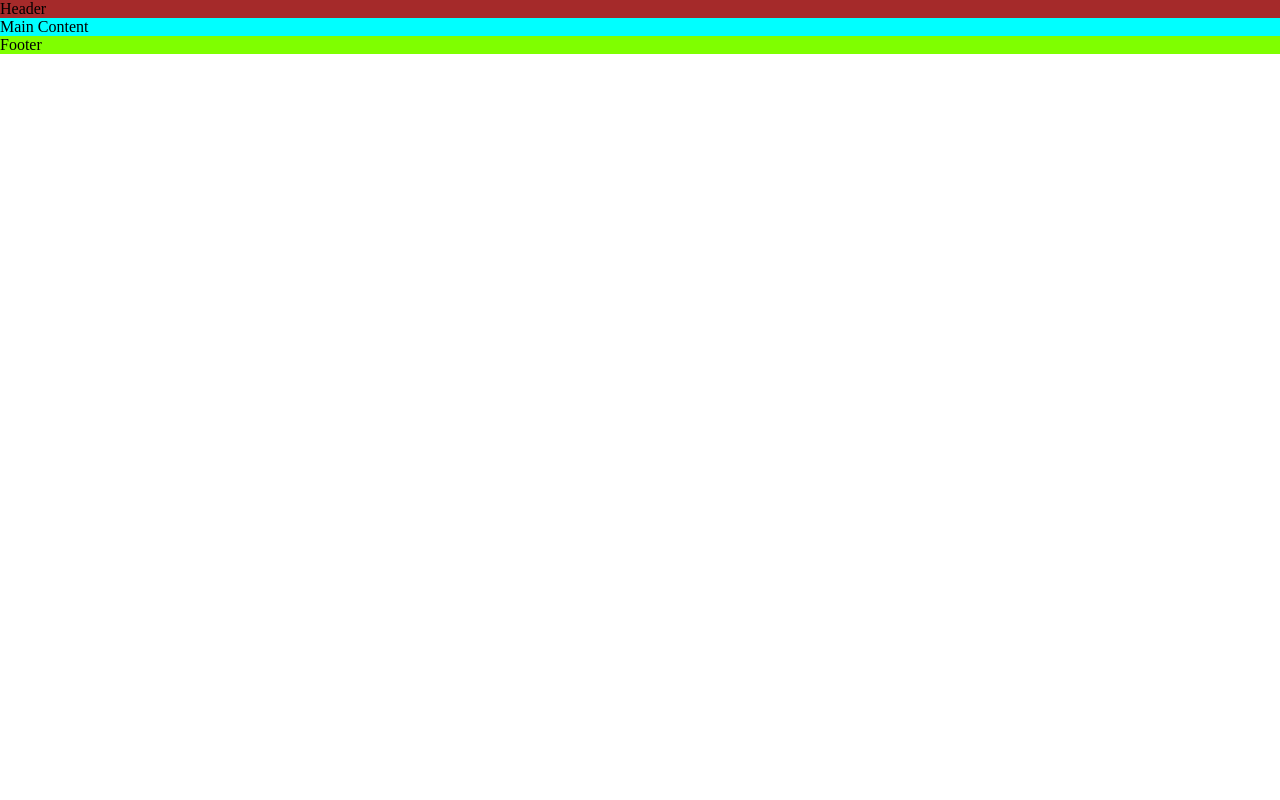
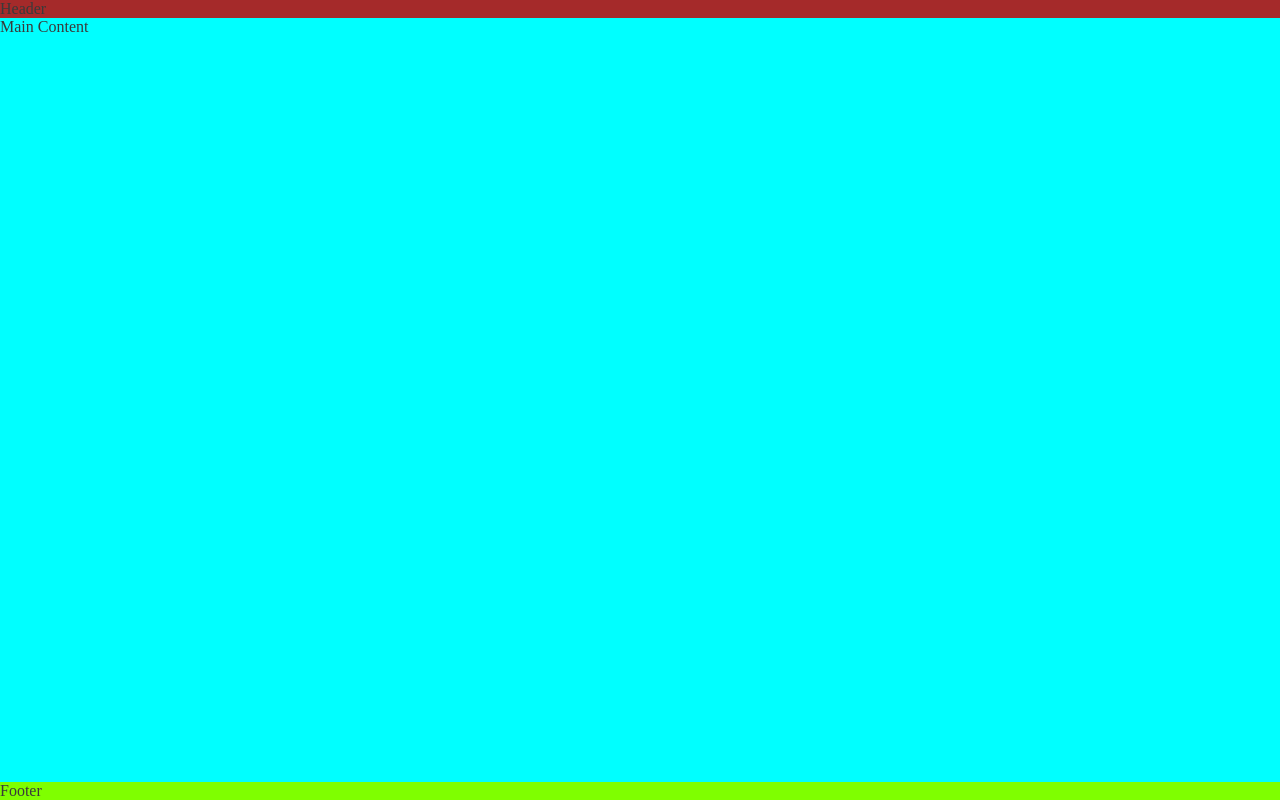
Before and after one commit to James-Burch/Love-Running, a plain HTML site: page index.html in a window 1280 px wide. Drawn offline with Linux system fonts and the light colour scheme.

Commit message:
Push footer down using flex styles

```diff
--- a/assets/favicon-zip/css/style.css
+++ b/assets/favicon-zip/css/style.css
@@ -3,6 +3,14 @@
 margin:0;
 padding:0;
 box-sizing: border-box;
+}
+/* general styles */
+body {
+    min-height:100vh;
+    display:flex;
+    flex-direction:column;
+    /* generic project styles */
+    color: #3a3a3a;
 }
 
 /* header */
@@ -12,6 +20,8 @@ header {
 /* main content */
 main {
     background-color:aqua;
+    /* make main element take up any surplus space on screen */
+    flex: 1 0 auto;
 }
 /* footer */
 footer {
```
